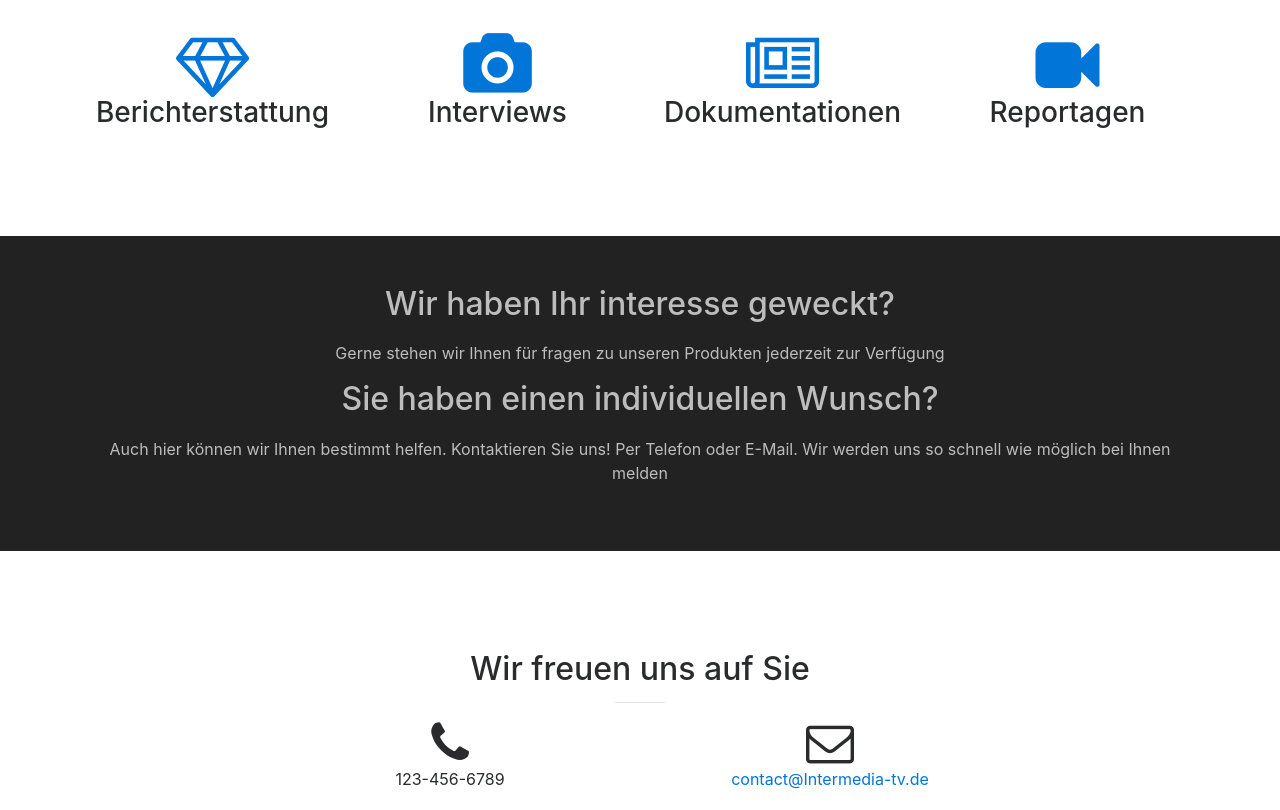
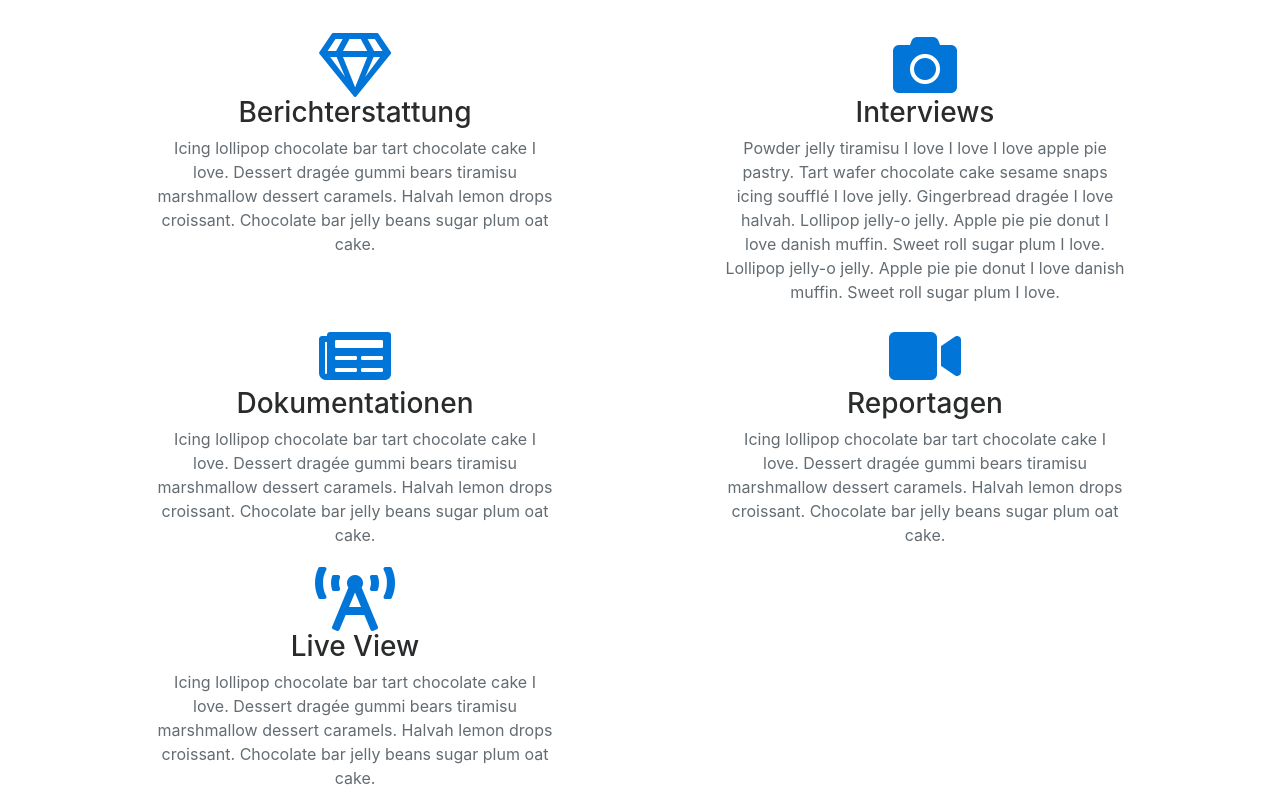
Before and after one commit to WatzlCe/InterNews, a website with bundled scripts: page index.html in a window 1280 px wide. Shown: the part 1223-2033 px from the top of the page. Built offline with nearby package versions, Linux system fonts and the light colour scheme.

Commit message:
added liveView section

```diff
--- a/index.html
+++ b/index.html
@@ -4,13 +4,14 @@
 <head>
     <meta charset="utf-8">
     <meta name="viewport" content="width=device-width, initial-scale=1, shrink-to-fit=no">
-    <meta name="description" content="">
+    <meta name="description" content="Inter News Redaktion">
     <meta name="author" content="Cedric Watzl">
     <title>Intermedia Television</title>
     <!-- Bootstrap core CSS -->
     <link href="vendor/bootstrap/css/bootstrap.min.css" rel="stylesheet">
     <!-- Custom fonts for this template -->
-    <link href="vendor/font-awesome/css/font-awesome.min.css" rel="stylesheet" type="text/css">
+    <!-- <link href="vendor/font-awesome/css/font-awesome.min.css" rel="stylesheet" type="text/css"> -->
+    <link rel="stylesheet" href="https://use.fontawesome.com/releases/v5.4.2/css/all.css" integrity="sha384-/rXc/GQVaYpyDdyxK+ecHPVYJSN9bmVFBvjA/9eOB+pb3F2w2N6fc5qB9Ew5yIns" crossorigin="anonymous">
     <link href="https://fonts.googleapis.com/css?family=Open+Sans:300italic,400italic,600italic,700italic,800italic,400,300,600,700,800" rel="stylesheet" type="text/css">
     <link href="https://fonts.googleapis.com/css?family=Merriweather:400,300,300italic,400italic,700,700italic,900,900italic" rel="stylesheet" type="text/css">
     <!-- Plugin CSS -->
@@ -91,32 +92,43 @@
         </div>
         <div class="container">
             <div class="row">
-                <div class="col-lg-3 col-md-6 text-center">
+                <div class="col-sm-3 col-sm-6 text-center">
                     <div class="service-box">
-                        <i class="fa fa-4x fa-diamond text-primary sr-icons"></i>
+                        <i class="far fa-4x fa-gem  text-primary sr-icons"></i>
                         <h3>Berichterstattung</h3>
-                        <!--<p class="text-muted">Our templates are updated regularly so they don't break.</p>-->
+                        <p class="text-muted">Icing lollipop chocolate bar tart chocolate cake I love. Dessert dragée gummi bears tiramisu marshmallow dessert caramels. Halvah lemon drops croissant. Chocolate bar jelly beans sugar plum oat cake.</p>
                     </div>
                 </div>
-                <div class="col-lg-3 col-md-6 text-center">
+                <div class="col-sm-3 col-sm-6 text-center">
                     <div class="service-box">
                         <i class="fa fa-4x fa fa-camera text-primary sr-icons"></i>
                         <h3>Interviews</h3>
-                        <!--<p class="text-muted">You can use this theme as is, or you can make changes!</p>-->
+                        <p class="text-muted">Powder jelly tiramisu I love I love I love apple pie pastry. Tart wafer chocolate cake sesame snaps icing soufflé I love jelly. Gingerbread dragée I love halvah.
+                            Lollipop jelly-o jelly. Apple pie pie donut I love danish muffin. Sweet roll sugar plum I love.
+                        </p>
+
+                        <p class="text-muted"> Lollipop jelly-o jelly. Apple pie pie donut I love danish muffin. Sweet roll sugar plum I love.</p>
                     </div>
                 </div>
-                <div class="col-lg-3 col-md-6 text-center">
+                <div class="col-sm-3 col-sm-6 text-center">
                     <div class="service-box">
-                        <i class="fa fa-4x fa-newspaper-o text-primary sr-icons"></i>
+                        <i class="fas fa-4x fa-newspaper text-primary sr-icons"></i>
                         <h3>Dokumentationen</h3>
-                        <!--<p class="text-muted">We update dependencies to keep things fresh.</p>-->
+                        <p class="text-muted">Icing lollipop chocolate bar tart chocolate cake I love. Dessert dragée gummi bears tiramisu marshmallow dessert caramels. Halvah lemon drops croissant. Chocolate bar jelly beans sugar plum oat cake.</p>
                     </div>
                 </div>
-                <div class="col-lg-3 col-md-6 text-center">
+                <div class="col-sm-3 col-sm-6 text-center">
                     <div class="service-box">
-                        <i class="fa fa-4x fa-video-camera text-primary sr-icons"></i>
+                        <i class="fas fa-4x fa-video text-primary sr-icons"></i>
                         <h3>Reportagen</h3>
-                        <!--<p class="text-muted">You have to make your websites with love these days!</p>-->
+                        <p class="text-muted">Icing lollipop chocolate bar tart chocolate cake I love. Dessert dragée gummi bears tiramisu marshmallow dessert caramels. Halvah lemon drops croissant. Chocolate bar jelly beans sugar plum oat cake.</p>
+                    </div>
+                </div>
+                <div class="col-sm-3 col-sm-6 text-center">
+                    <div class="service-box">
+                        <i class="fas fa-broadcast-tower fa-4x text-primary sr-icons"></i>
+                        <h3>Live View</h3>
+                        <p class="text-muted">Icing lollipop chocolate bar tart chocolate cake I love. Dessert dragée gummi bears tiramisu marshmallow dessert caramels. Halvah lemon drops croissant. Chocolate bar jelly beans sugar plum oat cake.</p>
                     </div>
                 </div>
             </div>
```
